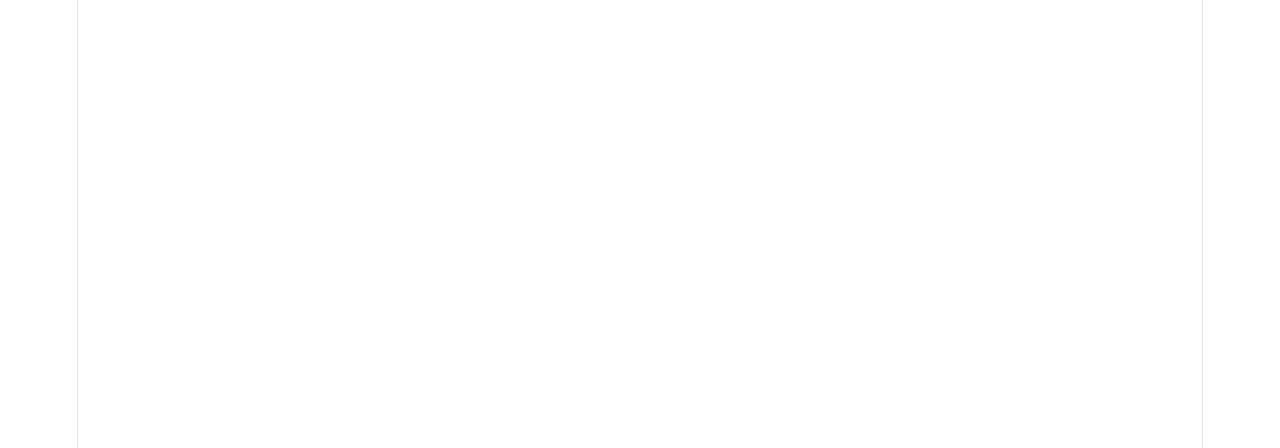
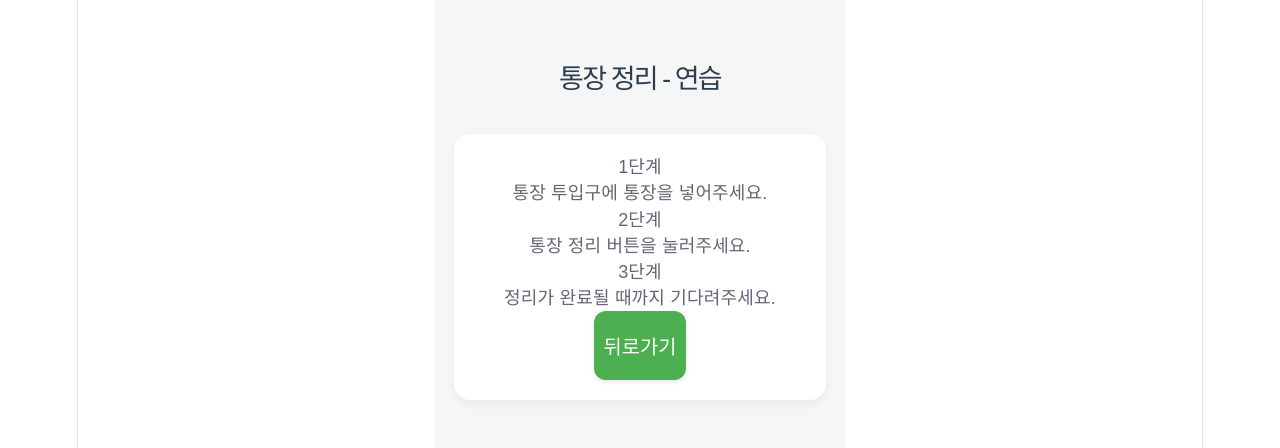
Before and after one commit to Team-KIOSSUK/kiossuk, a React (Vite) app: page /kiosk/bank/passbook in a window 1280 px wide. Before the commit this address had no page. Shown: the top 448 px of the page. Built offline with nearby package versions, Linux system fonts and the light colour scheme.

Commit message:
feat: 직접해보기 예금 인출(수정 들어갈 예정 노트북 과열로 저장)

```diff
--- a/src/App.jsx
+++ b/src/App.jsx
@@ -10,6 +10,8 @@ import Support from './pages/Support/Support';
 import BankMain from './pages/Kiosk/Bank/BankMain';
 import Withdrawal from './pages/Kiosk/Bank/features/withdrawal';
 import Transfer from './pages/Kiosk/Bank/features/transfer';
+import Inquiry from './pages/Kiosk/Bank/features/inquiry';
+import Passbook from './pages/Kiosk/Bank/features/passbook';
 
 function App() {
   return (
@@ -25,7 +27,12 @@ function App() {
       <Route path="/kiosk/bank" element={<BankMain />} />
       <Route path="/kiosk/bank/withdrawal" element={<Withdrawal />} />
       <Route path="/kiosk/bank/transfer" element={<Transfer />} />
+      <Route path="/kiosk/bank/inquiry" element={<Inquiry />} />
+      <Route path="/kiosk/bank/passbook" element={<Passbook />} />
+
+
     </Routes>
+
   );
 }
 
--- a/src/pages/Kiosk/Bank/BankMain.jsx
+++ b/src/pages/Kiosk/Bank/BankMain.jsx
@@ -1,28 +1,25 @@
+// src/pages/Kiosk/Bank/BankMain.jsx 파일 전체 수정
 import { useState } from 'react';
 import { useNavigate } from 'react-router-dom';
-import './Bank.css'; // 공통 스타일 연결
+import './Bank.css';
 
 export default function BankMain() {
+  // 1. mode를 지우고 learningMode 하나만 사용합니다.
+  const [learningMode, setLearningMode] = useState('practice');
   const navigate = useNavigate();
 
-  // 기본 학습 모드는 '연습 모드(practice)'로 설정합니다.
-  const [learningMode, setLearningMode] = useState('practice');
-
-  // 기능 버튼을 눌렀을 때 해당 튜토리얼 페이지로 이동하는 함수
+  // 2. 이제 learningMode를 인자로 받아와서 넘겨줍니다.
   const handleStartTutorial = (featurePath) => {
-    // 이동할 경로와 함께, 현재 선택된 모드(mode) 데이터를 같이 넘겨줍니다.
     navigate(`/kiosk/bank/${featurePath}`, { state: { mode: learningMode } });
   };
 
   return (
     <div className="bank-main-container">
-      {/* 헤더 영역 */}
       <header className="bank-header">
         <h1>🏦 은행 키오스크 학습하기</h1>
         <p>실제 은행 기기와 똑같이 연습해보세요.</p>
       </header>
 
-      {/* 1. 학습 모드 선택 영역 */}
       <section className="bank-section">
         <h2 className="section-title">1. 학습 방법을 선택하세요</h2>
         <div className="mode-btn-group">
@@ -47,36 +44,17 @@ export default function BankMain() {
               <span>안내에 따라 연습합니다</span>
             </div>
           </button>
-
-          <button
-            className={`mode-btn ${learningMode === 'quiz' ? 'active' : ''}`}
-            onClick={() => setLearningMode('quiz')}
-          >
-            <span className="mode-icon">🏆</span>
-            <div className="mode-text">
-              <strong>혼자 해보기</strong>
-              <span>도움 없이 도전합니다</span>
-            </div>
-          </button>
         </div>
       </section>
 
-      {/* 2. 기능 선택 영역 */}
       <section className="bank-section">
         <h2 className="section-title">2. 연습할 거래를 선택하세요</h2>
         <div className="feature-btn-grid">
-          <button className="feature-btn" onClick={() => handleStartTutorial('withdrawal')}>
-            예금 인출
-          </button>
-          <button className="feature-btn" onClick={() => handleStartTutorial('transfer')}>
-            계좌 이체
-          </button>
-          <button className="feature-btn" onClick={() => handleStartTutorial('balance')}>
-            예금 조회
-          </button>
-          <button className="feature-btn" onClick={() => handleStartTutorial('passbook')}>
-            통장 정리
-          </button>
+          {/* 3. 모두 같은 handleStartTutorial 함수를 사용하도록 통일하세요 */}
+          <button className="feature-btn" onClick={() => handleStartTutorial('withdrawal')}>예금 인출</button>
+          <button className="feature-btn" onClick={() => handleStartTutorial('transfer')}>계좌 이체</button>
+          <button className="feature-btn" onClick={() => handleStartTutorial('inquiry')}>예금 조회</button>
+          <button className="feature-btn" onClick={() => handleStartTutorial('passbook')}>통장 정리</button>
         </div>
       </section>
     </div>
--- a/src/pages/Kiosk/Bank/data/TutorialData.js
+++ b/src/pages/Kiosk/Bank/data/TutorialData.js
@@ -16,5 +16,21 @@ export const tutorialData = {
         { id: 3, text: '입력하신 내용을 확인 후 확인 버튼을 누르세요.' },
         ]
   },
-  // 나중에 transfer, balance 등도 여기에 추가하면 됩니다.
+        inquiry: {
+        title: '예금 조회',
+        steps: [
+        { id: 1, text: '통장을 투입구에 넣어주세요.' },
+       { id: 2, text: '조회하실 계좌를 선택해 주세요.' },
+        { id: 3, text: '화면에서 잔액을 확인해 주세요.' },
+    ]
+  },
+
+        passbook: {
+        title: '통장 정리',
+        steps: [
+       { id: 1, text: '통장 투입구에 통장을 넣어주세요.' },
+        { id: 2, text: '통장 정리 버튼을 눌러주세요.' },
+        { id: 3, text: '정리가 완료될 때까지 기다려주세요.' },
+    ]
+  },
 };
--- /dev/null
+++ b/src/pages/Kiosk/Bank/features/inquiry.jsx
@@ -0,0 +1,34 @@
+import { useLocation, useNavigate } from 'react-router-dom';
+import { tutorialData } from '../data/TutorialData';
+import '../Bank.css';
+
+export default function Inquiry() {
+  const location = useLocation();
+  const navigate = useNavigate();
+
+  const mode = location.state?.mode || 'practice';
+  console.log(mode)
+  const data = tutorialData.inquiry;
+
+  return (
+    <div className="bank-main-container">
+      {/* 📍 아까 만든 공통 Header가 있다면 여기에 배치하세요 */}
+
+      <header className="bank-header">
+        <h1>{data.title} - {mode === 'demo' ? '눈으로 보기' : '연습'}</h1>
+      </header>
+
+      <section className="bank-section">
+        <div className="tutorial-steps">
+          {data.steps.map((step) => (
+            <div key={step.id} className="step-card">
+              <span className="step-num">{step.id}단계</span>
+              <p>{step.text}</p>
+            </div>
+          ))}
+        </div>
+        <button className="feature-btn" onClick={() => navigate(-1)}>뒤로가기</button>
+      </section>
+    </div>
+  );
+}
--- /dev/null
+++ b/src/pages/Kiosk/Bank/features/passbook.jsx
@@ -0,0 +1,32 @@
+// src/pages/Kiosk/Bank/features/passbook.jsx
+import { useLocation, useNavigate } from 'react-router-dom';
+import { tutorialData } from '../data/TutorialData';
+import '../Bank.css';
+
+export default function Passbook() {
+  const location = useLocation();
+  const navigate = useNavigate();
+
+  const mode = location.state?.mode || 'practice';
+  const data = tutorialData.passbook; // 👈 passbook 데이터 불러오기
+
+  return (
+    <div className="bank-main-container">
+      <header className="bank-header">
+        <h1>{data.title} - {mode === 'demo' ? '눈으로 보기' : '연습'}</h1>
+      </header>
+
+      <section className="bank-section">
+        <div className="tutorial-steps">
+          {data.steps.map((step) => (
+            <div key={step.id} className="step-card">
+              <span className="step-num">{step.id}단계</span>
+              <p>{step.text}</p>
+            </div>
+          ))}
+        </div>
+        <button className="feature-btn" onClick={() => navigate(-1)}>뒤로가기</button>
+      </section>
+    </div>
+  );
+}
--- a/src/pages/Kiosk/Bank/features/withdrawal.jsx
+++ b/src/pages/Kiosk/Bank/features/withdrawal.jsx
@@ -1,33 +1,79 @@
-// src/pages/Kiosk/Bank/features/withdrawal.jsx
+import { useState, useEffect } from 'react';
 import { useLocation, useNavigate } from 'react-router-dom';
-import { tutorialData } from '../data/TutorialData';
 import '../Bank.css';
 
 export default function Withdrawal() {
   const location = useLocation();
   const navigate = useNavigate();
 
-  // BankMain에서 넘겨준 mode(practice/demo)를 받아옵니다.
   const mode = location.state?.mode || 'practice';
-  const data = tutorialData.withdrawal;
+  const [step, setStep] = useState(1);
+  const [tempInput, setTempInput] = useState("");
+
+  // 눈으로 보기 모드일 때 자동 진행
+  useEffect(() => {
+    if (mode === 'demo') {
+      const timer = setInterval(() => {
+        if (step < 7) setStep(prev => prev + 1);
+        else {
+          alert("시연이 완료되었습니다.");
+          navigate('/kiosk/bank');
+        }
+      }, 2000);
+      return () => clearInterval(timer);
+    }
+  }, [mode, step, navigate]);
+
+  const handleNext = () => {
+    if (step < 7) {
+      setTempInput("");
+      setStep(step + 1);
+    } else {
+      handleFinalConfirm();
+    }
+  };
+
+  const handleFinalConfirm = () => {
+    alert("잘했어요! 홈으로 돌아갑니다.");
+    navigate('/kiosk/bank');
+  };
 
   return (
     <div className="bank-main-container">
-      <header className="bank-header">
-        <h1>{data.title} - {mode === 'demo' ? '눈으로 보기' : '연습'}</h1>
-      </header>
+      <div className="brand-header">키오쑥</div>
 
-      <section className="bank-section">
-        <div className="tutorial-steps">
-          {data.steps.map((step) => (
-            <div key={step.id} className="step-card">
-              <span className="step-num">{step.id}단계</span>
-              <p>{step.text}</p>
-            </div>
-          ))}
-        </div>
-        <button className="feature-btn" onClick={() => navigate(-1)}>뒤로가기</button>
-      </section>
+      <div className="kiosk-screen">
+        {step === 1 && <button className="feature-btn" onClick={handleNext}>예금 인출</button>}
+        {step === 2 && <button className="feature-btn" onClick={handleNext}>확인</button>}
+
+        {step === 3 && (
+          <div>
+            <p>생년월일 6자리를 입력하세요.</p>
+            <input type="password" value={tempInput} onChange={(e) => setTempInput(e.target.value)} />
+            <button className="feature-btn" onClick={handleNext}>확인</button>
+          </div>
+        )}
+
+        {step === 4 && (
+          <div>
+            <p>인증번호를 입력하세요.</p>
+            <input type="password" value={tempInput} onChange={(e) => setTempInput(e.target.value)} />
+            <button className="feature-btn" onClick={handleNext}>확인</button>
+          </div>
+        )}
+
+        {step === 5 && <button className="feature-btn" onClick={handleNext}>출금 계좌 확인</button>}
+
+        {step === 6 && (
+          <div>
+            <p>금액을 입력하세요.</p>
+            <input type="password" value={tempInput} onChange={(e) => setTempInput(e.target.value)} />
+            <button className="feature-btn" onClick={handleNext}>확인</button>
+          </div>
+        )}
+
+        {step === 7 && <button className="feature-btn" onClick={handleFinalConfirm}>최종 확인</button>}
+      </div>
     </div>
   );
 }
```
Also changed, not shown: src/pages/Kiosk/Bank/components/Header.jsx (added, +16 -0 lines), src/pages/Kiosk/Bank/Bank.css (line endings or trailing spaces).
